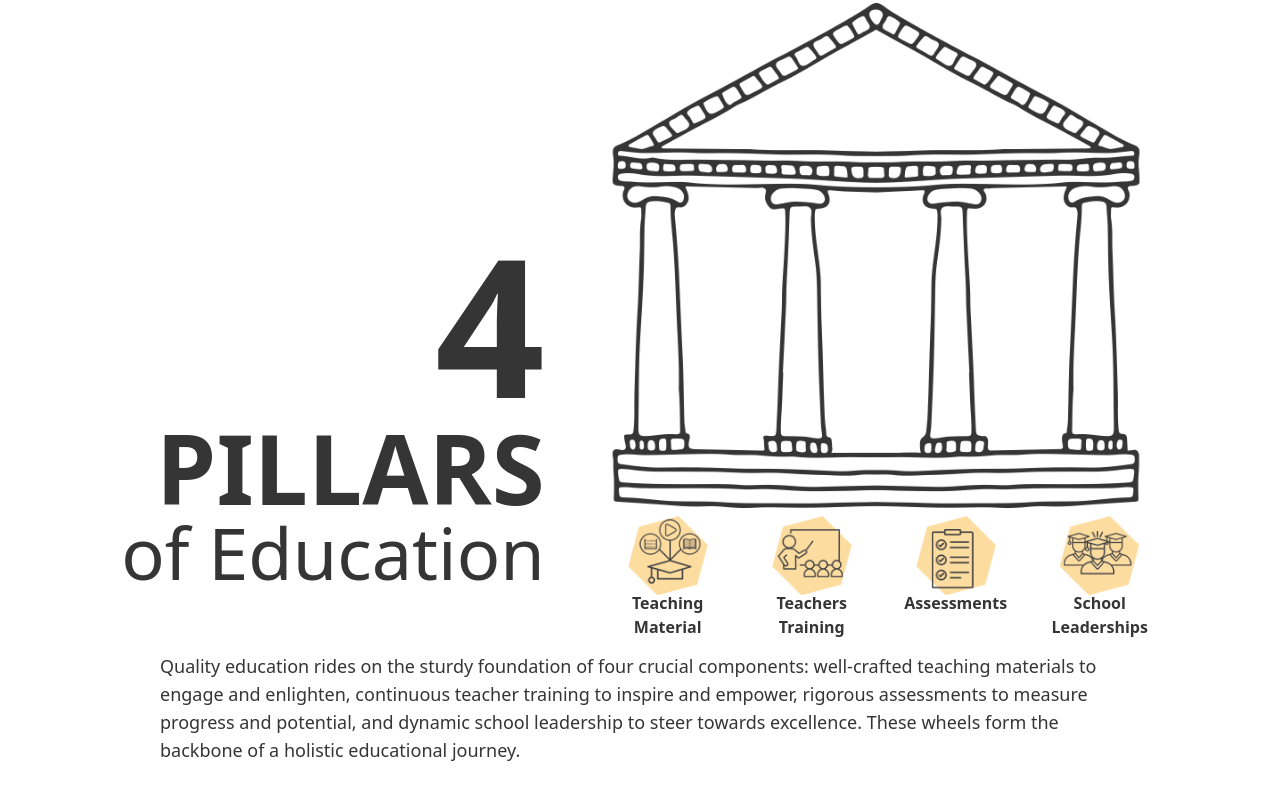
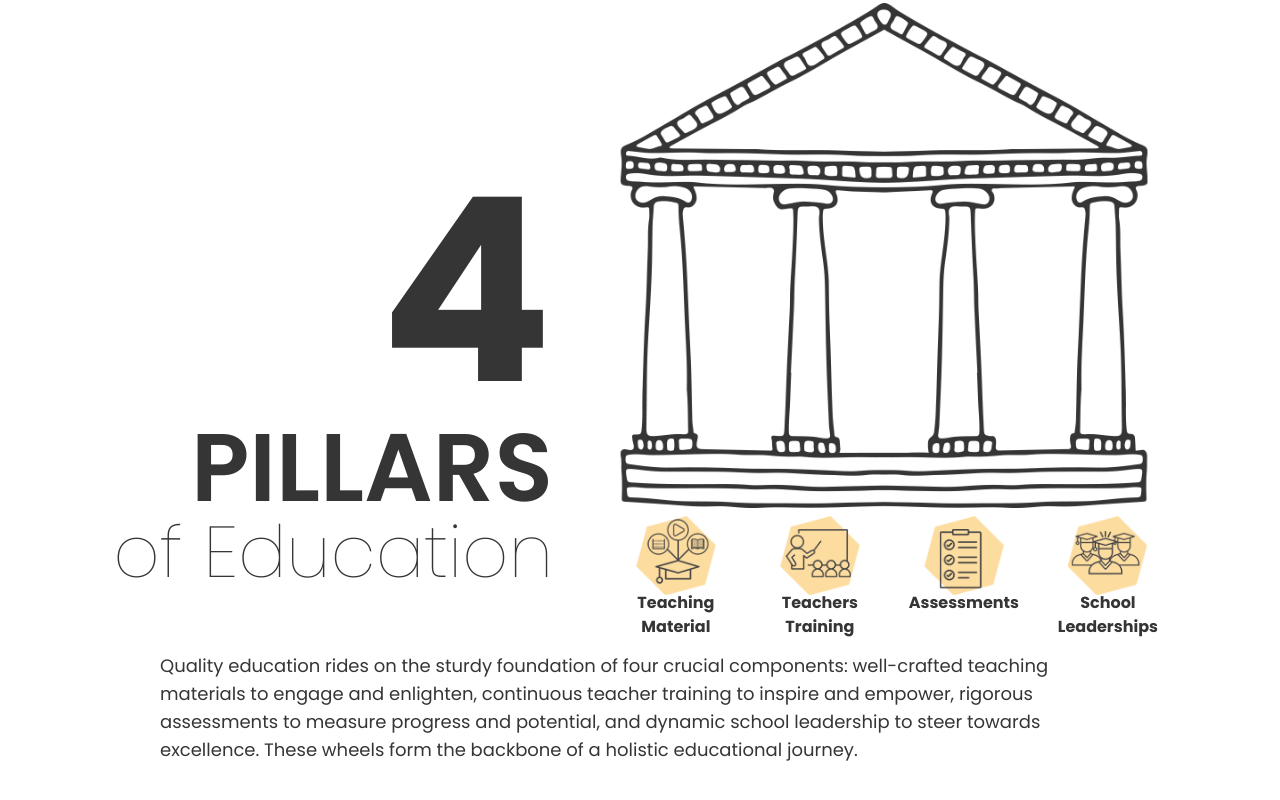
Before and after one commit to TahaShah141/elements-learning, a React (Vite) app: page / in a window 1280 px wide. Shown: the part 1964-2764 px from the top of the page. Built offline with nearby package versions, Linux system fonts and the light colour scheme.

Commit message:
fix missing css

```diff
--- a/src/Pages/LandingPage/StaggeredPillarHeader.jsx
+++ b/src/Pages/LandingPage/StaggeredPillarHeader.jsx
@@ -40,7 +40,7 @@ export const StaggeredPillarHeader = () => {
         variants={containerVariants}
         className="flex sm:flex-col sm:items-end "
       >
-        <motion.h2 className="text-8xl xs:text-[10rem] md:text-[12rem] line-height-1 lg:text-huge font-bold" variants={itemVariants}>
+        <motion.h2 className="text-8xl xs:text-[10rem] md:text-[12rem] line-height-1 lg:text-[16rem] font-bold" variants={itemVariants}>
           4
         </motion.h2>
         <div className='flex flex-col justify-center sm:items-end'>
--- a/src/index.css
+++ b/src/index.css
@@ -1,6 +1,17 @@
 @tailwind base;
 @tailwind components;
 @tailwind utilities;
+
+
+
+@keyframes slide-up {
+  0% {
+    transform: translateY(50%);
+  }
+  100% {
+    transform: translateY(0);
+  }
+}
 
 @layer base {
   :root {
@@ -73,12 +84,6 @@
   body {
     @apply bg-background text-foreground;
   }
-}
-
-.text-huge {
-  font-size: 16rem;
-  line-height: 1;
-}
 
   .line-height-1 {
     line-height: 1;
@@ -117,12 +122,4 @@
   .slide-up {
     animation: slide-up 0.5s ease-in-out;
   }
-
-@keyframes slide-up {
-  0% {
-    transform: translateY(50%);
 }
-  100% {
-    transform: translateY(0);
-  }
-}
--- a/tailwind.config.js
+++ b/tailwind.config.js
@@ -55,13 +55,12 @@ module.exports = {
           DEFAULT: "hsl(var(--card))",
           foreground: "hsl(var(--card-foreground))",
         },
-        fontFamily: {
-          'sans': ['"Poppins"', ...defaultTheme.fontFamily.sans],
-        },
-
-        screens: {
-          'xs': "320px"
-        }
+      },
+      fontFamily: {
+        'sans': ['"Poppins"', ...defaultTheme.fontFamily.sans],
+      },
+      screens: {
+        'xs': "320px"
       },
       borderRadius: {
         lg: "var(--radius)",
```
Lines whose indentation alone changed are shown as unchanged.
